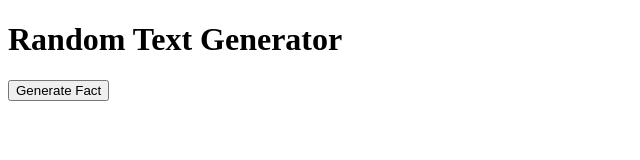
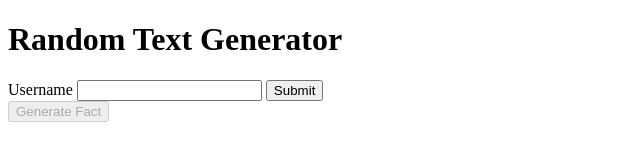
Before and after one commit to jpeng322/SBA, a plain HTML site: page SBA316/index.html in a window 1280 px wide. Shown: the whole page, without its empty margins (0-640 px from the left). Drawn offline with Linux system fonts and the light colour scheme.

Commit message:
Add submit username functionality

```diff
--- a/SBA316/index.html
+++ b/SBA316/index.html
@@ -8,6 +8,19 @@
   </head>
   <body>
     <h1>Random Text Generator</h1>
+    <label for="username"></label>
+    <form name="myForm" onsubmit="hasUser(event)">
+      <label for="username">Username</label>
+      <input
+        type="text"
+        name="username"
+        minlength="1"
+        pattern="^[^\d\s\t]*$"
+        required
+      />
+      <input type="submit" value="Submit" id="submit" />
+    </form>
+
     <button id="fact-button">Generate Fact</button>
   </body>
   <script src="data.js"></script>
--- a/SBA316/index.js
+++ b/SBA316/index.js
@@ -6,6 +6,17 @@ body.append(textBox);
 
 const generateButton = document.getElementById("fact-button");
 generateButton.addEventListener("click", createFactDiv);
+generateButton.disabled = true;
+
+function hasUser(event) {
+  event.preventDefault();
+  const username = document.querySelector("input").value;
+  if (username) {
+    generateButton.disabled = false;
+    const submitButton = document.getElementById("submit");
+    submitButton.disabled = true;
+  }
+}
 
 function createFactDiv() {
   const factDiv = document.createElement("div");
@@ -17,6 +28,7 @@ function createFactDiv() {
   const deleteButton = document.createElement("button");
   deleteButton.textContent = "Delete";
   deleteButton.addEventListener("click", (e) => deleteFact(e));
+
   const highlightButton = document.createElement("button");
   highlightButton.textContent = "Highlight";
   highlightButton.addEventListener("click", (e) => highlight(e));
@@ -37,7 +49,6 @@ function deleteFact(e) {
   const selectedFact = e.target.parentNode.firstChild;
   for (let fact of allFacts) {
     if (selectedFact.isEqualNode(fact)) {
-      console.log("deleted");
       body.removeChild(fact.parentNode);
     }
   }
@@ -46,7 +57,6 @@ function deleteFact(e) {
 function highlight(e) {
   const allFacts = document.querySelectorAll(".fact");
   const selectedFact = e.target.parentNode.firstChild;
-  console.log(e.target);
   for (let fact of allFacts) {
     if (selectedFact.isEqualNode(fact)) {
       if (fact.style.backgroundColor === "yellow") {
```
